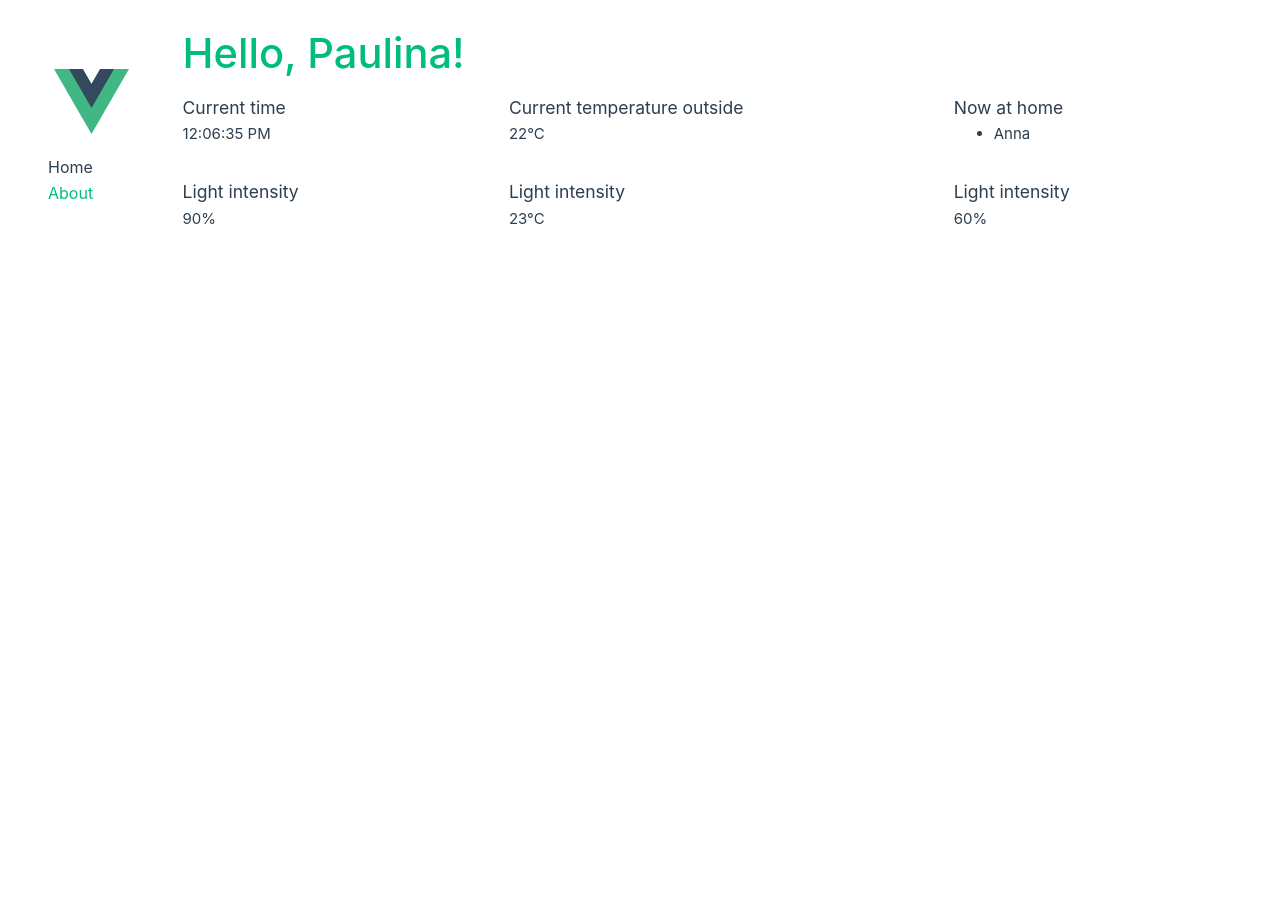
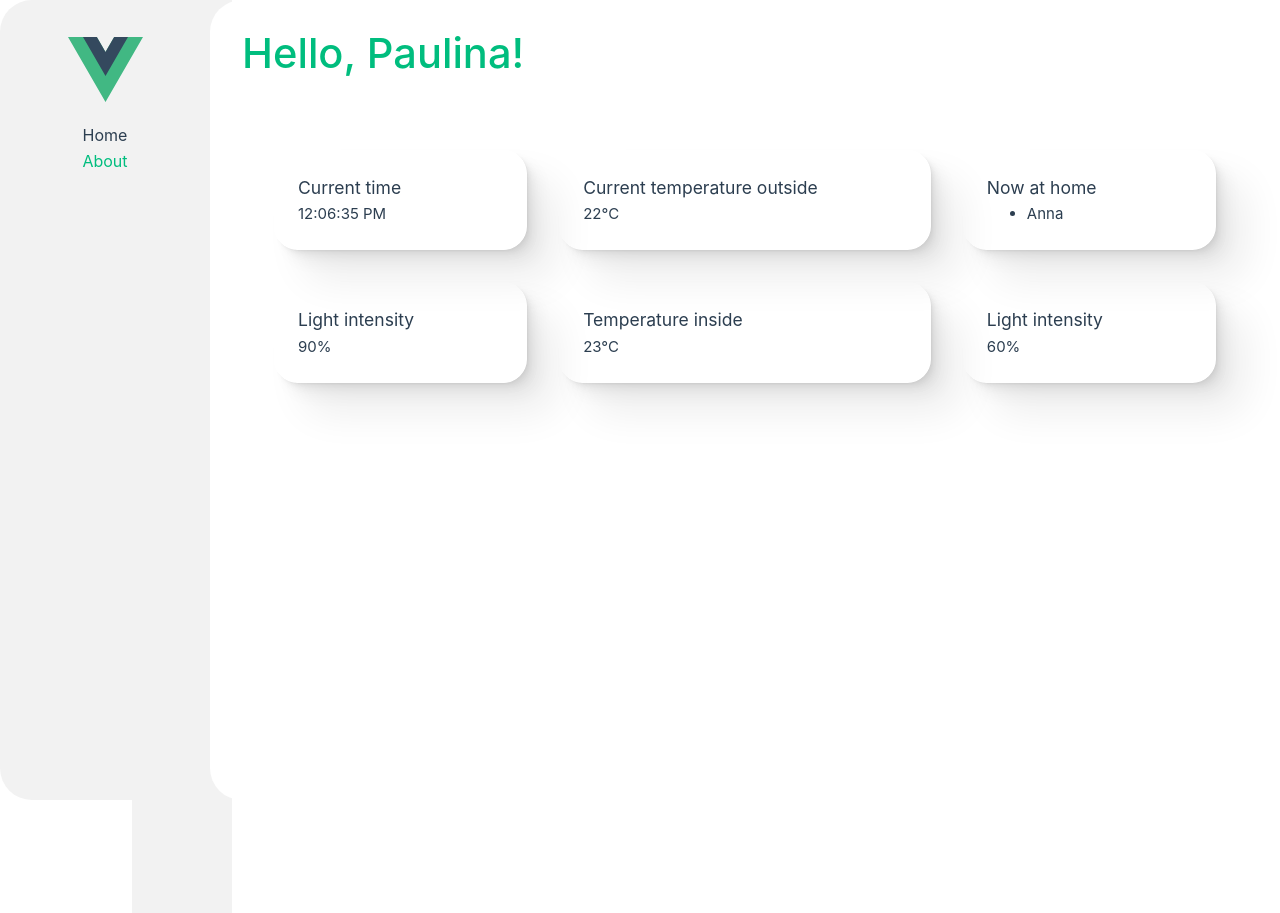
Before and after one commit to iniluap/smarthome-dashboard, a Vue app: page / in a window 1280 px wide. Before the commit the page ends 800 px from the top, so only its background shows below. Built offline with nearby package versions, Linux system fonts and the light colour scheme.

Commit message:
Style main layout

```diff
--- a/src/App.vue
+++ b/src/App.vue
@@ -18,9 +18,7 @@ import HelloWorld from "./components/HelloWorld.vue";
   </nav>
   <main>
     <header>
-      <div class="wrapper">
-        <HelloWorld userName="Paulina" />
-      </div>
+      <HelloWorld userName="Paulina" />
     </header>
 
     <RouterView />
@@ -30,7 +28,15 @@ import HelloWorld from "./components/HelloWorld.vue";
 <style scoped>
 header {
   line-height: 1.5;
+  margin-bottom: 1.5rem;
+}
+
+main {
   max-height: 100vh;
+  padding: 2rem;
+  background-color: var(--color-background);
+  border-top-left-radius: var(--border-radius-primary);
+  border-bottom-left-radius: var(--border-radius-primary);
 }
 
 .logo {
@@ -40,9 +46,26 @@ header {
 
 nav {
   width: 100%;
+  max-height: 100vh;
+  position: relative;
+  padding: 2rem 0 2rem 2rem;
+  border-top-left-radius: var(--border-radius-primary);
+  border-bottom-left-radius: var(--border-radius-primary);
+  background-color: var(--color-background-mute);
   font-size: 12px;
   text-align: center;
-  margin-top: 2rem;
+}
+
+nav::after {
+  content: "";
+  background-color: var(--color-background-mute);
+  display: block;
+  position: relative;
+  right: -100px;
+  width: 100px;
+  height: 120vh;
+  z-index: -1;
+  top: -30%;
 }
 
 nav a.router-link-exact-active {
@@ -59,24 +82,8 @@ nav a {
 }
 
 @media (min-width: 1024px) {
-  header {
-    display: flex;
-    place-items: center;
-    padding-right: calc(var(--section-gap) / 2);
-  }
-
-  header .wrapper {
-    display: flex;
-    place-items: flex-start;
-    flex-wrap: wrap;
-  }
-
   nav {
-    text-align: left;
     font-size: 1rem;
-
-    padding: 1rem 0;
-    margin-top: 1rem;
   }
 }
 </style>
--- a/src/assets/base.css
+++ b/src/assets/base.css
@@ -34,6 +34,8 @@
   --color-text: var(--vt-c-text-light-1);
 
   --section-gap: 160px;
+  --border-radius-primary: 2rem;
+  --border-radius-secondary: 1.5rem;
 }
 
 @media (prefers-color-scheme: dark) {
--- /dev/null
+++ b/src/assets/box.css
@@ -0,0 +1,11 @@
+.box {
+  padding: 1.5rem;
+  border-radius: var(--border-radius-secondary);
+  box-shadow:
+    0.4px 0.4px 0.5px rgba(0, 0, 0, 0.018),
+    1.3px 1.3px 1.5px rgba(0, 0, 0, 0.025),
+    3.1px 3.1px 3.6px rgba(0, 0, 0, 0.031),
+    6.2px 6.2px 7.6px rgba(0, 0, 0, 0.036),
+    12.6px 12.6px 15.8px rgba(0, 0, 0, 0.045),
+    30px 30px 40px rgba(0, 0, 0, 0.07);
+}
--- a/src/assets/main.css
+++ b/src/assets/main.css
@@ -1,10 +1,9 @@
 @import "./base.css";
+@import "./box.css";
 
 #app {
   max-width: 1280px;
   margin: 0 auto;
-  padding: 2rem;
-
   font-weight: normal;
 }
 
@@ -33,6 +32,5 @@ a,
     display: grid;
     grid-template-columns: auto minmax(80vw, 90vw);
     gap: 2rem;
-    padding: 2rem;
   }
 }
--- a/src/components/CurrentTime.vue
+++ b/src/components/CurrentTime.vue
@@ -3,7 +3,7 @@ const currentTime: string = new Date().toLocaleTimeString();
 </script>
 
 <template>
-  <section>
+  <section class="box">
     <h3>Current time</h3>
     <p>{{ currentTime }}</p>
   </section>
--- a/src/components/HumidityControl.vue
+++ b/src/components/HumidityControl.vue
@@ -3,7 +3,7 @@ const airHumidity = 60;
 </script>
 
 <template>
-  <section>
+  <section class="box">
     <h3>Light intensity</h3>
     <p>{{ airHumidity }}%</p>
   </section>
--- a/src/components/LightControl.vue
+++ b/src/components/LightControl.vue
@@ -3,7 +3,7 @@ const lightIntensity = 90;
 </script>
 
 <template>
-  <section>
+  <section class="box">
     <h3>Light intensity</h3>
     <p>{{ lightIntensity }}%</p>
   </section>
--- a/src/components/TemperatureInsideControl.vue
+++ b/src/components/TemperatureInsideControl.vue
@@ -3,8 +3,8 @@ const temperatureInside = 23;
 </script>
 
 <template>
-  <section>
-    <h3>Light intensity</h3>
+  <section class="box">
+    <h3>Temperature inside</h3>
     <p>{{ temperatureInside }}&#176;C</p>
   </section>
 </template>
--- a/src/components/TemperatureOutside.vue
+++ b/src/components/TemperatureOutside.vue
@@ -3,7 +3,7 @@ const currentTemperature = 22;
 </script>
 
 <template>
-  <section>
+  <section class="box">
     <h3>Current temperature outside</h3>
     <p>{{ currentTemperature }}&#176;C</p>
   </section>
--- a/src/components/WhoIsHome.vue
+++ b/src/components/WhoIsHome.vue
@@ -15,7 +15,7 @@ const usersAtHome = users.filter((user) => user.isAtHome);
 </script>
 
 <template>
-  <section>
+  <section class="box">
     <h3>Now at home</h3>
     <ul>
       <li v-for="user in usersAtHome" :key="user.id">{{ user.name }}</li>
```
